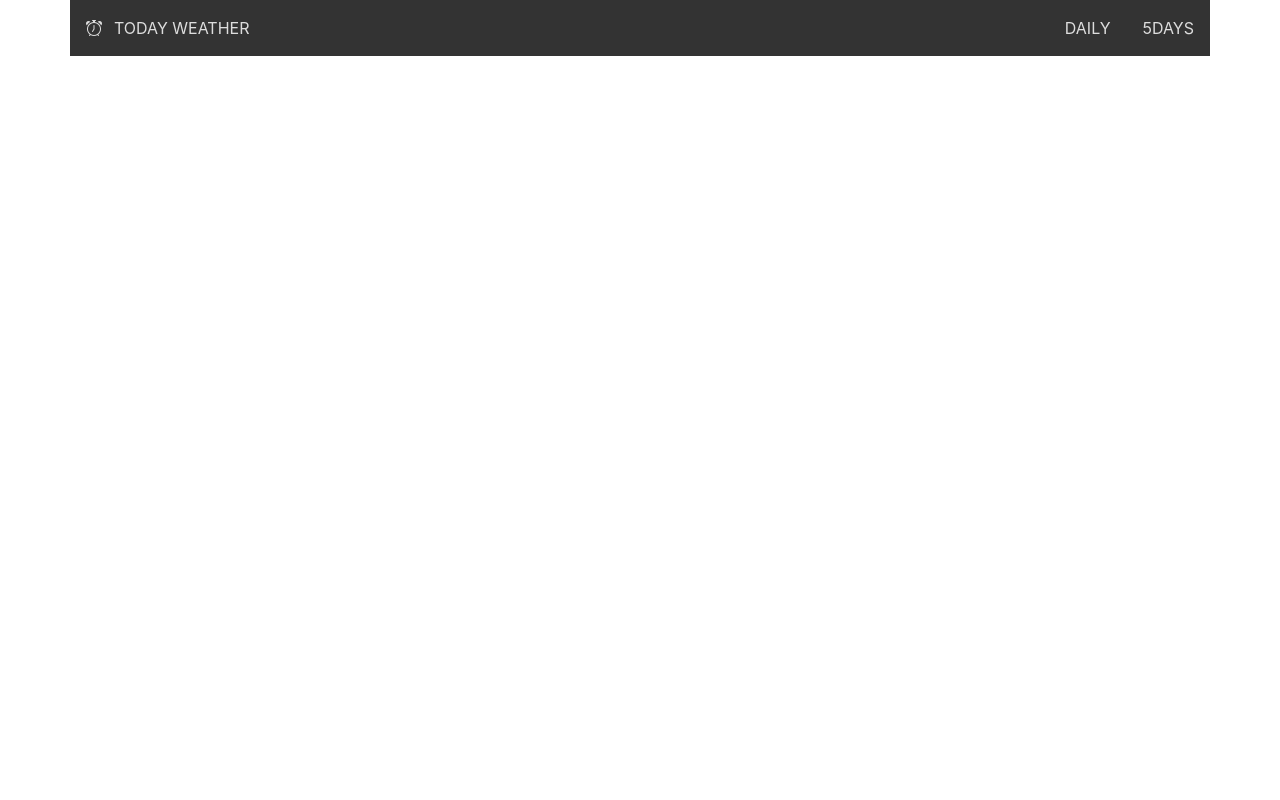
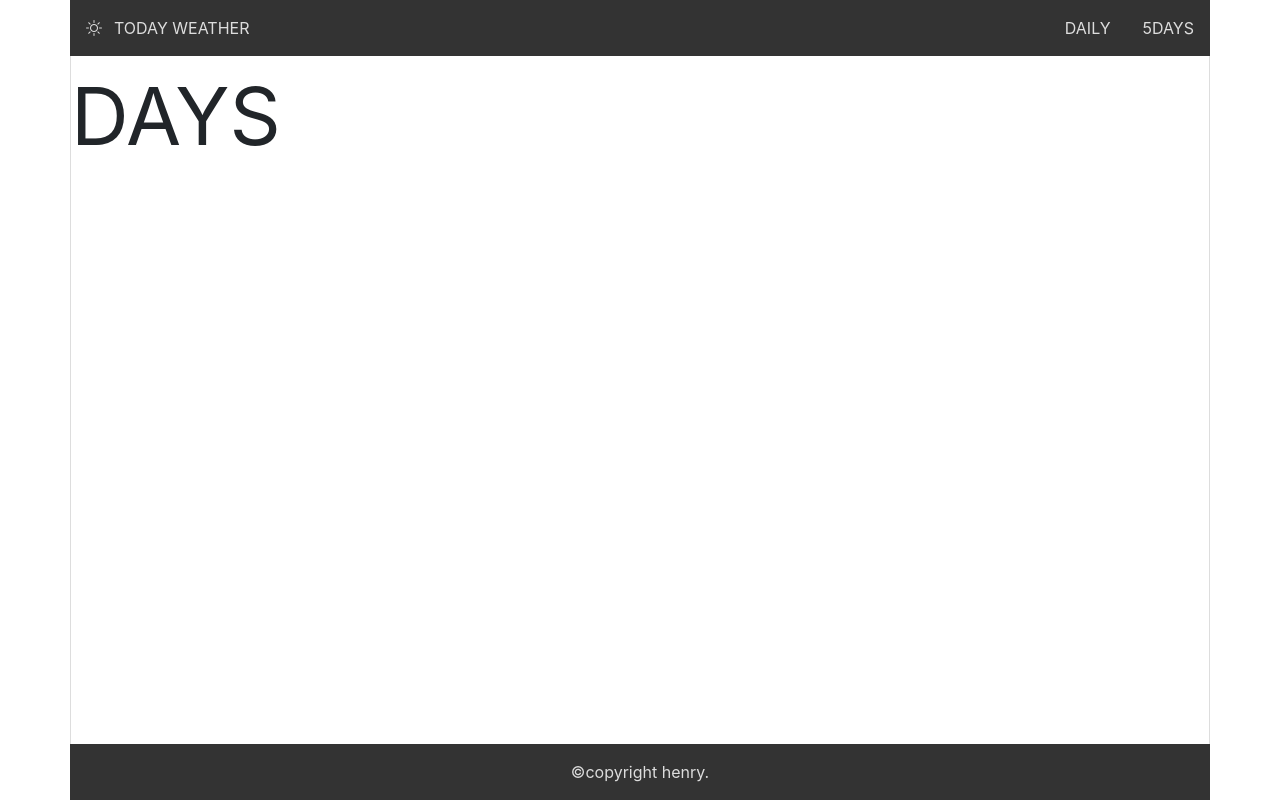
Before and after one commit to 4boysdontcry/18.vue-weather, a Vue app: page /days in a window 1280 px wide. Built offline with nearby package versions, Linux system fonts and the light colour scheme.

Commit message:
vue-animation

```diff
--- a/src/App.vue
+++ b/src/App.vue
@@ -1,20 +1,34 @@
 <template>
 	<div class="container">
 		<Header />
+		<transition name="slide-fade" mode="out-in">
+			<router-view class="router-wrapper" />
+		</transition>
+		<Footer />
 	</div>
 </template>
 
 <script>
 import Header from './components/Header.vue'
+import Footer from './components/Footer.vue'
 
 export default {
 	name: 'App',
-	components: { Header }
+	components: { Header, Footer }
 }
 </script>
 
 <style lang="scss" scoped>
 .container {
 	margin: auto;
+	height: 100vh;
+	overflow: hidden;
+	@include flex;
+	@include flexCol;
+	.router-wrapper {
+	flex-grow: 1;
+	border-left: 1px solid $colorLighter;
+	border-right: 1px solid $colorLighter;
+	}
 }
 </style>
--- a/src/assets/scss/_animation.scss
+++ b/src/assets/scss/_animation.scss
@@ -1,16 +1,15 @@
-.fade-enter-active .fade-leave-active {
-	transition: opacity 0.15s ease;
-}
-
 .fade-enter, .fade-leave-to {
 	opacity: 0;
+}
+.fade-enter-active, .fade-leave-active {
+	transition: opacity 0.35s ease;
 }
 
 .slide-fade-enter, .slide-fade-leave-to {
 	transform: translateY(10px);
 	opacity: 0;
 }
-.slide-fade-enter-active .slide-fade-leave-active {
+.slide-fade-enter-active, .slide-fade-leave-active {
 	transition: all 0.35s cubic-bezier(1.0, 0.5, 0.8, 1.0);
 }
 
@@ -18,15 +17,14 @@
 	transform: translateX(-10px);
 	opacity: 0;
 }
-.slide-left-enter-active .slide-left-leave-active {
+.slide-left-enter-active, .slide-left-leave-active {
 	transition: all 0.35s cubic-bezier(1.0, 0.5, 0.8, 1.0);
 }
-
 
 .slide-right-enter, .slide-right-leave-to {
 	transform: translateX(10px);
 	opacity: 0;
 }
-.slide-right-enter-active .slide-right-leave-active{
+.slide-right-enter-active, .slide-right-leave-active {
 	transition: all 0.35s cubic-bezier(1.0, 0.5, 0.8, 1.0);
 }
--- a/src/components/Footer.vue
+++ b/src/components/Footer.vue
@@ -0,0 +1,20 @@
+<template>
+  <footer class="footer-wrapper">
+    &copy;copyright henry.
+  </footer>
+</template>
+
+<script>
+export default {
+  name: 'Footer'
+}
+</script>
+
+<style lang="scss" scoped>
+.footer-wrapper {
+  padding: $md;
+  text-align: center;
+  color: $colorLighter;
+  background-color: $colorDarker;
+}
+</style>
--- a/src/components/Header.vue
+++ b/src/components/Header.vue
@@ -1,15 +1,15 @@
 <template>
 	<div class="header-wrapper">
 		<h1 class="logo">
-			<i class="bi bi-alarm"></i>
-			<a href="">TODAY WEATHER</a>
+			<i class="bi bi-brightness-high"></i>
+			<router-link to="/">TODAY WEATHER</router-link>
 		</h1>
 		<ul class="navi-wrap">
 			<li class="navi">
-				<a href="">DAILY</a>
+				<router-link to="/">DAILY</router-link>
 			</li>
 			<li class="navi">
-				<a href="">5DAYS</a>
+				<router-link to="/days">5DAYS</router-link>
 			</li>
 		</ul>
 	</div>
@@ -17,7 +17,7 @@
 
 <script>
 export default {
-
+	name: 'Header'
 }
 </script>
 
@@ -36,6 +36,10 @@
 		@include flex;
 		.navi {
 			padding: $md;
+			&:hover {
+				color: $colorBlack;
+				background-color: $colorLight;
+			}
 		}
 	}
 }
--- a/src/router/index.js
+++ b/src/router/index.js
@@ -1,11 +1,21 @@
 import Vue from 'vue'
 import VueRouter from 'vue-router'
-// import Home from '../views/Home.vue'
+import Daily from '../views/Daily.vue'
+import Days from '../views/Days.vue'
 
 Vue.use(VueRouter)
 
 const routes = [
-
+  {
+    path: '/',
+    name: 'Daily',
+    component: Daily
+  },
+  {
+    path: '/days',
+    name: 'Days',
+    component: Days
+  }
 ]
 
 const router = new VueRouter({
--- a/src/views/About.vue
+++ /dev/null
@@ -1,5 +0,0 @@
-<template>
-  <div class="about">
-    <h1>This is an about page</h1>
-  </div>
-</template>
--- /dev/null
+++ b/src/views/Daily.vue
@@ -0,0 +1,17 @@
+<template>
+  <div class="daily-wrapper">
+    DAILY
+  </div>
+</template>
+
+<script>
+export default {
+  name: 'Daily'
+}
+</script>
+
+<style lang="scss" scoped>
+.daily-wrapper {
+  font-size: 10vh;
+}
+</style>
--- /dev/null
+++ b/src/views/Days.vue
@@ -0,0 +1,17 @@
+<template>
+  <div class="days-wrapper">
+    DAYS
+  </div>
+</template>
+
+<script>
+export default {
+  nema: 'Days'
+}
+</script>
+
+<style lang="scss" scoped>
+.days-wrapper {
+  font-size: 10vh;
+}
+</style>
```
Also changed, not shown: src/views/Home.vue (deleted, +0 -18 lines).
